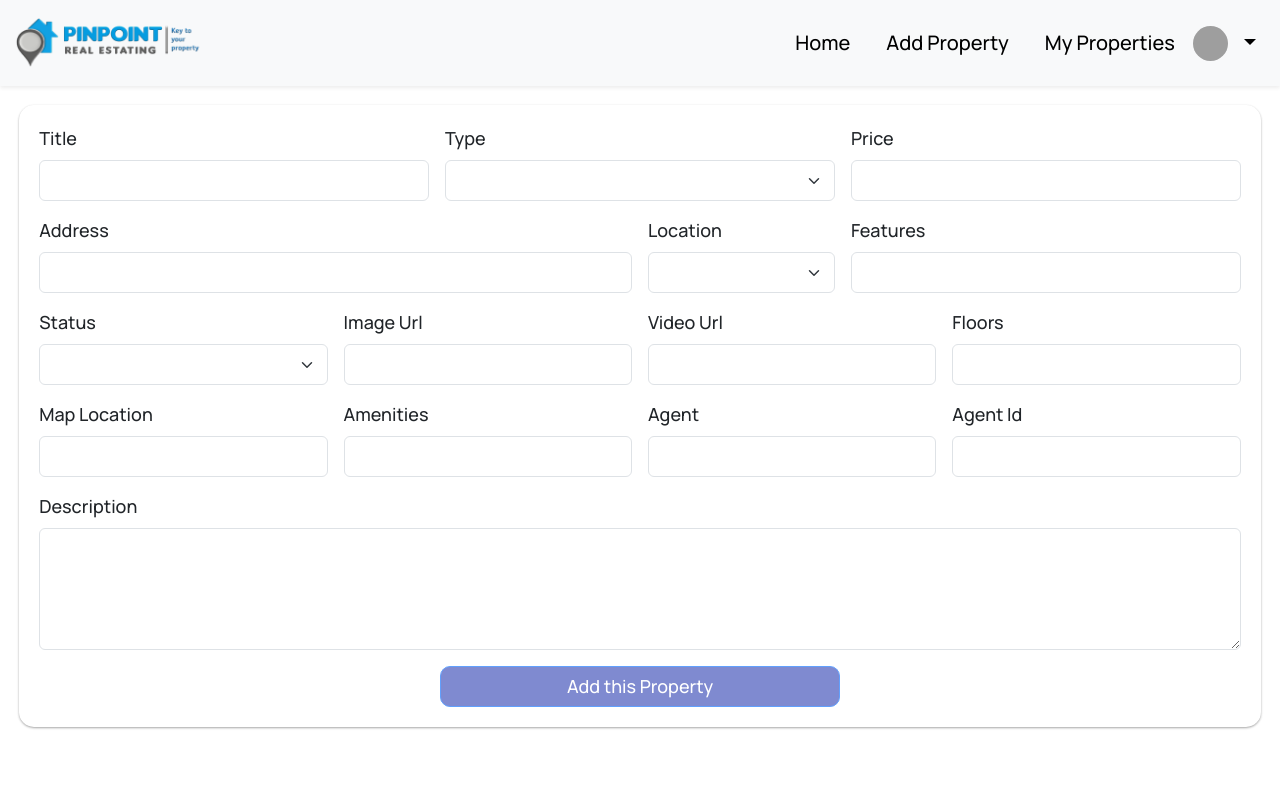
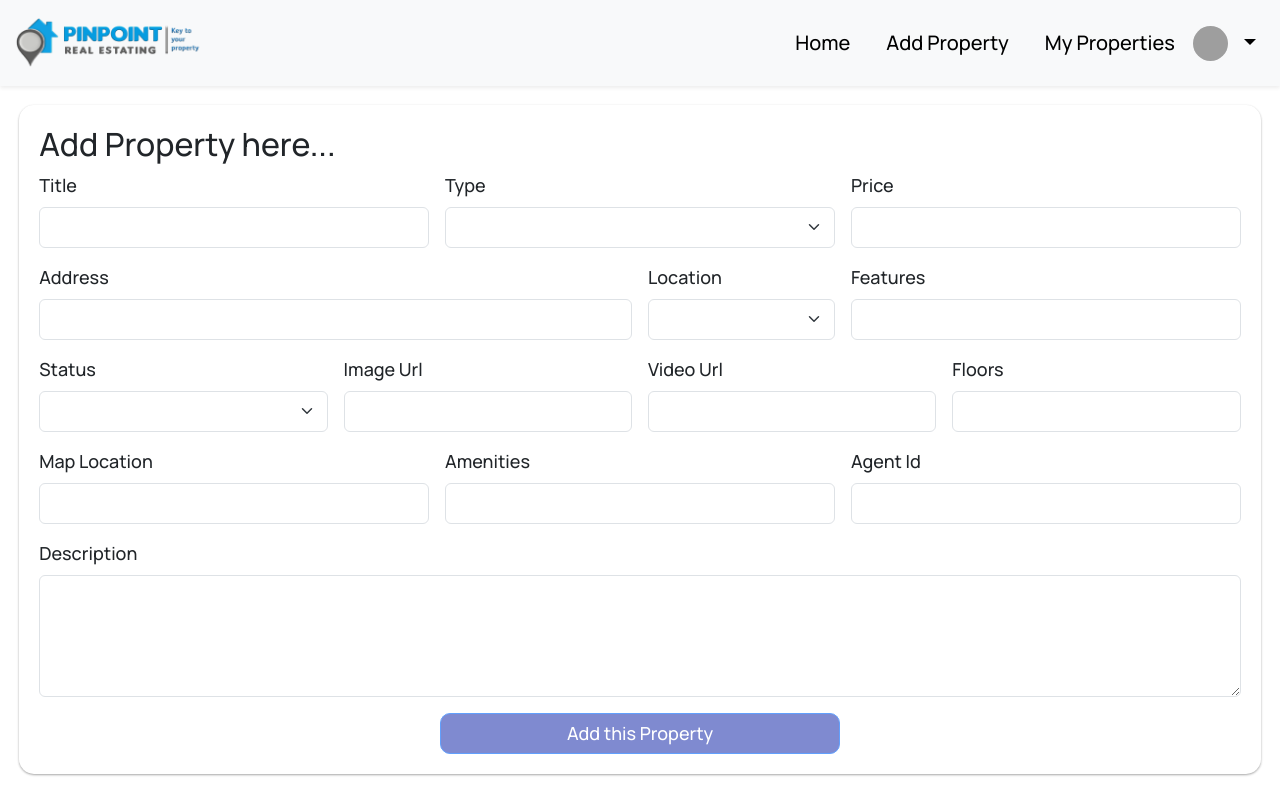
Before and after one commit to iamneo-production/2c8439a8-ceba-4f21-acb5-f95e3f627ba1, an Angular app in the folder angularapp/: page /agentadd in a window 1280 px wide. Built offline with nearby package versions, Linux system fonts and the light colour scheme; sample sign-in values are in the browser's storage; grey boxes are pictures that could not be loaded.

Commit message:
commited

```diff
--- a/angularapp/src/app/AgentModule/agentadd/agentadd.component.css
+++ b/angularapp/src/app/AgentModule/agentadd/agentadd.component.css
@@ -10,3 +10,7 @@
     color: #3b4cb8;
     background-color: whitesmoke;
 }
+
+.list{
+    font-size: xx-large;
+}
--- a/angularapp/src/app/AgentModule/agentadd/agentadd.component.html
+++ b/angularapp/src/app/AgentModule/agentadd/agentadd.component.html
@@ -1,6 +1,7 @@
 <app-agentnavbar></app-agentnavbar>
 
 <div class="container2">
+    <h2 class="list">Add Property here...</h2>
     <form class="row g-3">
         <div class="col-md-4">
             <label class="form-label">Title</label>
@@ -77,22 +78,17 @@
             [ngModelOptions]="{standalone: true}">
         </div>
 
-        <div class="col-md-3">
+        <div class="col-md-4">
             <label for="inputImage" class="form-label">Map Location</label>
             <input type="text" class="form-control" [(ngModel)]="property.maplocation" [ngModelOptions]="{standalone: true}">
         </div>
 
-        <div class="col-md-3">
+        <div class="col-md-4">
             <label for="inputZip" class="form-label">Amenities</label>
             <input type="text" class="form-control" [(ngModel)]="property.amenities" [ngModelOptions]="{standalone: true}">
         </div>
 
-        <div class="col-md-3">
-            <label for="inputZip" class="form-label">Agent</label>
-            <input type="text" class="form-control" [(ngModel)]="property.agents" [ngModelOptions]="{standalone: true}">
-        </div>
-
-        <div class="col-md-3">
+        <div class="col-md-4">
             <label for="inputZip" class="form-label">Agent Id</label>
             <input type="text" class="form-control" [(ngModel)]="property.agentid" [ngModelOptions]="{standalone: true}">
         </div>
--- a/angularapp/src/app/AgentModule/agentedit/agentedit.component.html
+++ b/angularapp/src/app/AgentModule/agentedit/agentedit.component.html
@@ -53,7 +53,7 @@
     </div>
 </div>
 
-<div class="modal fade" id="exampleModal" tabindex="-1" aria-labelledby="exampleModalLabel" aria-hidden="true">
+<div class="modal fade modal-lg" id="exampleModal" tabindex="-1" aria-labelledby="exampleModalLabel" aria-hidden="true">
     <div class="modal-dialog">
       <div class="modal-content">
         <div class="modal-header">
@@ -114,21 +114,17 @@
                     <label for="inputCity" class="form-label">Image Url</label>
                     <input type="text" class="form-control" [(ngModel)]="property.imageUrls" [ngModelOptions]="{standalone: true}">
                 </div>
-                <div class="col-md-6">
+                <div class="col-md-3">
                     <label for="inputZip" class="form-label">Video Url</label>
                     <input type="text" class="form-control" [(ngModel)]="property.videoUrls" [ngModelOptions]="{standalone: true}">
                 </div>
-                <div class="col-md-6">
-                    <label for="inputZip" class="form-label">Agent</label>
-                    <input type="text" class="form-control" [(ngModel)]="property.agents" [ngModelOptions]="{standalone: true}">
+                <div class="col-md-3">
+                    <label for="inputZip" class="form-label">Floor Plans</label>
+                    <input type="text" class="form-control" [(ngModel)]="property.floor" [ngModelOptions]="{standalone: true}">
                 </div>
                 <div class="col-md-6">
                     <label for="inputCity" class="form-label">Map Location</label>
                     <input type="text" class="form-control" [(ngModel)]="property.maplocation" [ngModelOptions]="{standalone: true}">
-                </div>
-                <div class="col-md-6">
-                    <label for="inputZip" class="form-label">Floor Plans</label>
-                    <input type="text" class="form-control" [(ngModel)]="property.floor" [ngModelOptions]="{standalone: true}">
                 </div>
                 <div class="col-md-6">
                     <label for="inputZip" class="form-label">Amenities</label>
--- a/angularapp/src/app/UserModule/propertydetails/propertydetails.component.html
+++ b/angularapp/src/app/UserModule/propertydetails/propertydetails.component.html
@@ -66,29 +66,20 @@
                 <input type="text" class="form-control" value="{{property.location}}"readonly>
             </div>
 
-            <div class="col-md-3">
+            <div class="col-md-4">
                 <label for="inputCity" class="form-label">Features</label>
                 <input type="text" class="form-control" value="{{property.features}}"readonly>
             </div>
 
 
-            <div class="col-md-2">
-                <label for="inputZip" class="form-label">Agent</label>
-                <input type="text" class="form-control" value="{{property.agents}}"readonly>
-            </div>
 
-            <div class="col-md-2">
-              <label for="inputZip" class="form-label">Agent Id</label>
-              <input type="text" class="form-control" [(ngModel)]="property.agentid" [ngModelOptions]="{standalone: true}">
-          </div>
-
-            <div class="col-md-2">
+            <div class="col-md-4">
                 <label for="inputCity" class="form-label">Floor Plans</label>
                 <input type="text" class="form-control" value="{{property.floor}}"readonly>
             </div>
 
 
-            <div class="col-md-3">
+            <div class="col-md-4">
                 <label for="inputZip" class="form-label">Amenities</label>
                 <input type="text" class="form-control" value="{{property.amenities}}"readonly>
             </div>
@@ -104,9 +95,9 @@
             <div class="detail d-flex">
               <div class="agentt">
                 <img class="img " src="../assets/MS.jpg" style="height: 45px; width: 45px;margin-right: 10px; border-radius: 50px;">
-                <h3 class=" me-4">{{property.agents}}</h3>
+                <h3 class=" me-4">{{Agentname}}</h3>
                 <h5 class="">PinPoint Real Estate</h5>
-                <h6 class="">Total Lists uploaded by {{property.agents}} is 6</h6>
+                <h6 class="">Total Lists uploaded by {{Agentname}} is 6</h6>
 
               </div>
 
--- a/angularapp/src/app/UserModule/propertydetails/propertydetails.component.ts
+++ b/angularapp/src/app/UserModule/propertydetails/propertydetails.component.ts
@@ -14,6 +14,7 @@ export class PropertydetailsComponent {
   id: any;
   property: any;
   AgentId:string = localStorage.getItem('id')!;
+  Agentname:string = localStorage.getItem('name')!;
   favourites: Favourite[] = [];
 
   propertylist: Property[] = [];
--- a/angularapp/src/app/UserModule/propertylistings/propertylistings.component.html
+++ b/angularapp/src/app/UserModule/propertylistings/propertylistings.component.html
@@ -30,9 +30,6 @@
                             <p class="card-title fw-bold">Features :
                                 <small class="text-muted">{{item.features}}</small>
                             </p>
-                            <p class="card-title fw-bold">Agent :
-                                <small class="text-muted">{{item.agents}}</small>
-                            </p>
                             <div class="row  g-1">
                                 <button class="btn btn-primary col-12" (click)="propertyDetails(item.id)" >Visit Now</button>
                             </div>
--- a/angularapp/src/app/adminmodule/addproperty/addproperty.component.css
+++ b/angularapp/src/app/adminmodule/addproperty/addproperty.component.css
@@ -11,3 +11,7 @@
     color: #3b4cb8;
     background-color: whitesmoke;
 }
+
+.list{
+    font-size: xx-large;
+}
--- a/angularapp/src/app/adminmodule/addproperty/addproperty.component.html
+++ b/angularapp/src/app/adminmodule/addproperty/addproperty.component.html
@@ -1,6 +1,8 @@
 <app-adminnavbar></app-adminnavbar>
 
 <div class="container2">
+    <h2 class="list">Add Property here...</h2>
+
     <form class="row g-3">
         <div class="col-md-4">
             <label class="form-label">Title</label>
@@ -77,7 +79,7 @@
             [ngModelOptions]="{standalone: true}">
         </div>
 
-        <div class="col-md-3">
+        <div class="col-md-6">
             <label for="inputImage" class="form-label">Map Location</label>
             <input type="text" class="form-control" [(ngModel)]="property.maplocation" [ngModelOptions]="{standalone: true}">
         </div>
@@ -87,10 +89,7 @@
             <input type="text" class="form-control" [(ngModel)]="property.amenities" [ngModelOptions]="{standalone: true}">
         </div>
 
-        <div class="col-md-3">
-            <label for="inputZip" class="form-label">Agent</label>
-            <input type="text" class="form-control" [(ngModel)]="property.agents" [ngModelOptions]="{standalone: true}">
-        </div>
+
 
         <div class="col-md-3">
             <label for="inputZip" class="form-label">Agent Id</label>
@@ -99,7 +98,7 @@
 
         <div class="col-md-12">
             <label for="inputZip" class="form-label">Description</label>
-            <textarea rows="4" type="text" class="form-control" [(ngModel)]="property.description"
+            <textarea rows="2" type="text" class="form-control" [(ngModel)]="property.description"
                 [ngModelOptions]="{standalone: true}"></textarea>
         </div>
 
--- a/angularapp/src/app/adminmodule/editproperty/editproperty.component.html
+++ b/angularapp/src/app/adminmodule/editproperty/editproperty.component.html
@@ -30,9 +30,6 @@
                             <p class="card-title fw-bold">Features :
                                 <small class="text-muted">{{item.features}}</small>
                             </p>
-                            <p class="card-title fw-bold">Agent :
-                                <small class="text-muted">{{item.agents}}</small>
-                            </p>
                             <div class="row  g-1">
                                 <button class="btn btn-primary col-7 me-2" data-bs-toggle="modal" data-bs-target="#editModal" (click)="onedit(item.id)">Edit</button>
                                 <button class="btn btn-danger col-4"  data-bs-toggle="modal" data-bs-target="#deleteModel" type="button" (click)="ondeleteclick(item.id)">Delete</button>
@@ -63,7 +60,7 @@
 </div>
 
 <div class="modal fade modal-lg" id="editModal" tabindex="-1">
-    <div class="modal-dialog">
+    <div class="modal-dialog modal-dialog-centered">
       <div class="modal-content">
         <div class="modal-header">
           <h1 class="modal-title fs-3" id="exampleModalLabel">Edit Property Here !</h1>
@@ -127,19 +124,15 @@
                     <label for="inputZip" class="form-label">Video Url</label>
                     <input type="text" class="form-control" [(ngModel)]="property.videoUrls" [ngModelOptions]="{standalone: true}">
                 </div>
-                <div class="col-md-6">
-                    <label for="inputZip" class="form-label">Agent</label>
-                    <input type="text" class="form-control" [(ngModel)]="property.agents" [ngModelOptions]="{standalone: true}">
-                </div>
-                <div class="col-md-6">
+                <div class="col-md-4">
                     <label for="inputCity" class="form-label">Map Location</label>
                     <input type="text" class="form-control" [(ngModel)]="property.maplocation" [ngModelOptions]="{standalone: true}">
                 </div>
-                <div class="col-md-6">
+                <div class="col-md-4">
                     <label for="inputZip" class="form-label">Floor Plans</label>
                     <input type="text" class="form-control" [(ngModel)]="property.floor" [ngModelOptions]="{standalone: true}">
                 </div>
-                <div class="col-md-6">
+                <div class="col-md-4">
                     <label for="inputZip" class="form-label">Amenities</label>
                     <input type="text" class="form-control" [(ngModel)]="property.amenities" [ngModelOptions]="{standalone: true}">
                 </div>
```
Also changed, not shown: 4 other files (tests, documents, lock files or other folders).
